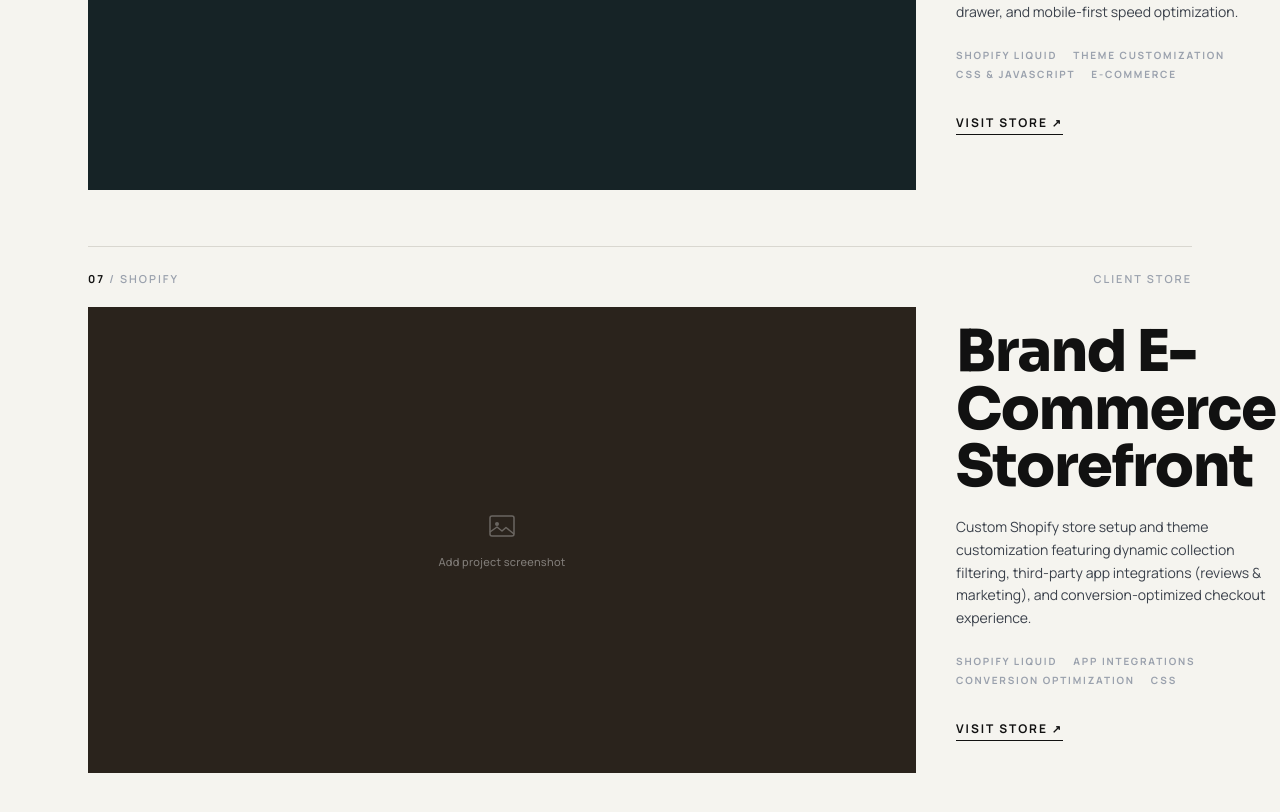
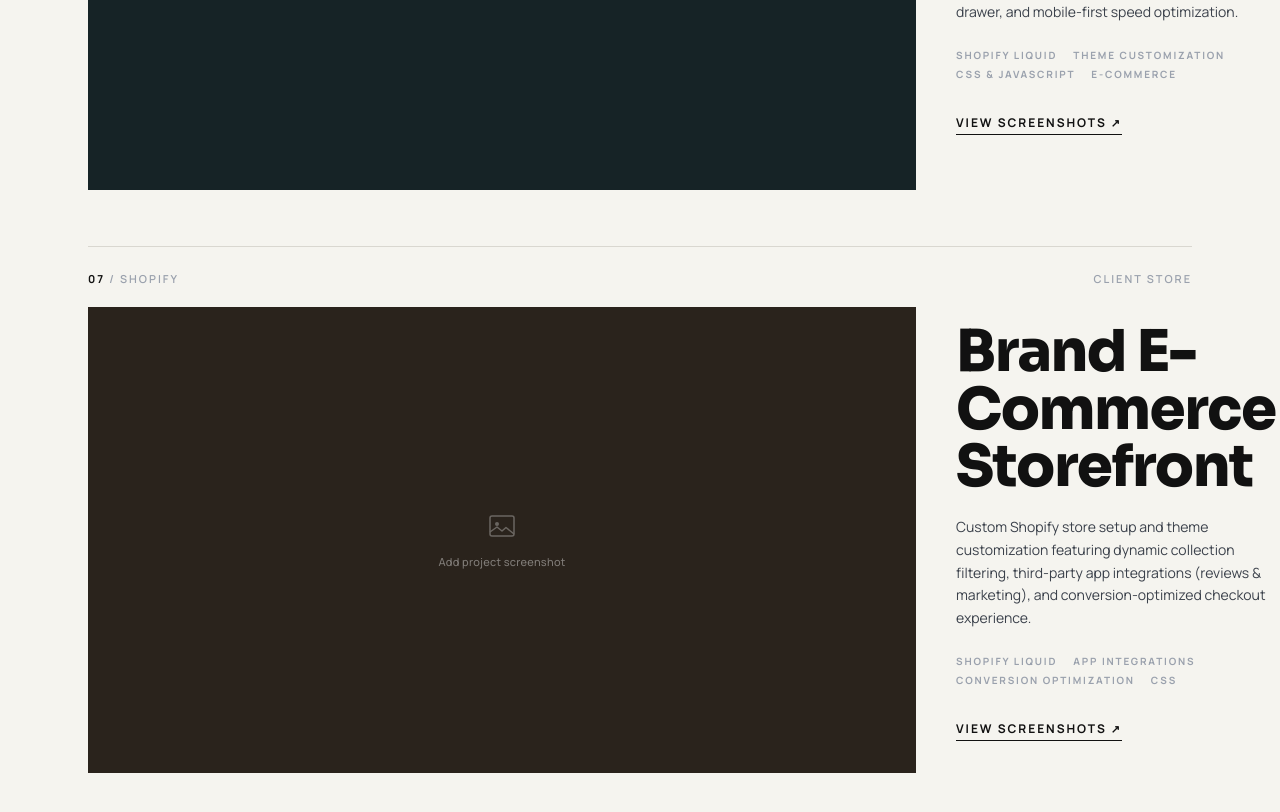
Before and after one commit to Stephen-Tiozon/Stephen-s-Portfolio, a React (Vite) app: page / in a window 1280 px wide. Shown: the part 4658-5470 px from the top of the page. Built offline with nearby package versions, Linux system fonts and the light colour scheme; the HTML template or start-up script is replaced by a standard one.

Commit message:
feat: add screenshots and update CTA for Shopify projects in App.tsx

```diff
--- a/src/App.tsx
+++ b/src/App.tsx
@@ -112,7 +112,8 @@ const PROJECTS: Project[] = [
     keywords: ["Shopify Store", "Custom Liquid", "Online Retail", "Theme Development"],
     mediaBg: "#162326",
     image: "",
-    cta: { label: "Visit Store", href: "https://your-shopify-store.com" },
+    screenshots: ["/shopify_1.PNG", "/shopify_2.PNG", "/shopify_3.PNG"],
+    cta: { label: "View Screenshots", href: "#", action: "gallery" },
   },
   {
     num: "07",
@@ -125,7 +126,8 @@ const PROJECTS: Project[] = [
     keywords: ["E-Commerce", "Shopify", "Store Setup", "App Integration"],
     mediaBg: "#2A231C",
     image: "",
-    cta: { label: "Visit Store", href: "https://your-shopify-store.com" },
+    screenshots: ["/shopify2_1.PNG", "/shopify2_2.PNG", "/shopify2_3.PNG"],
+    cta: { label: "View Screenshots", href: "#", action: "gallery" },
   },
 ];
 
```
